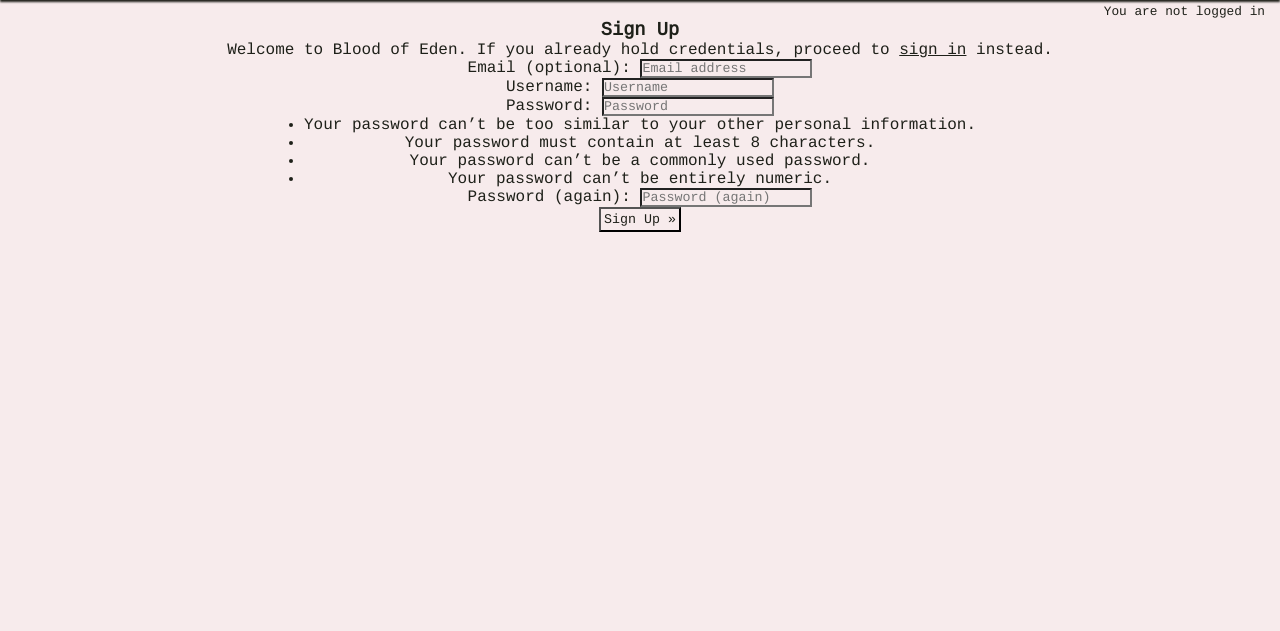
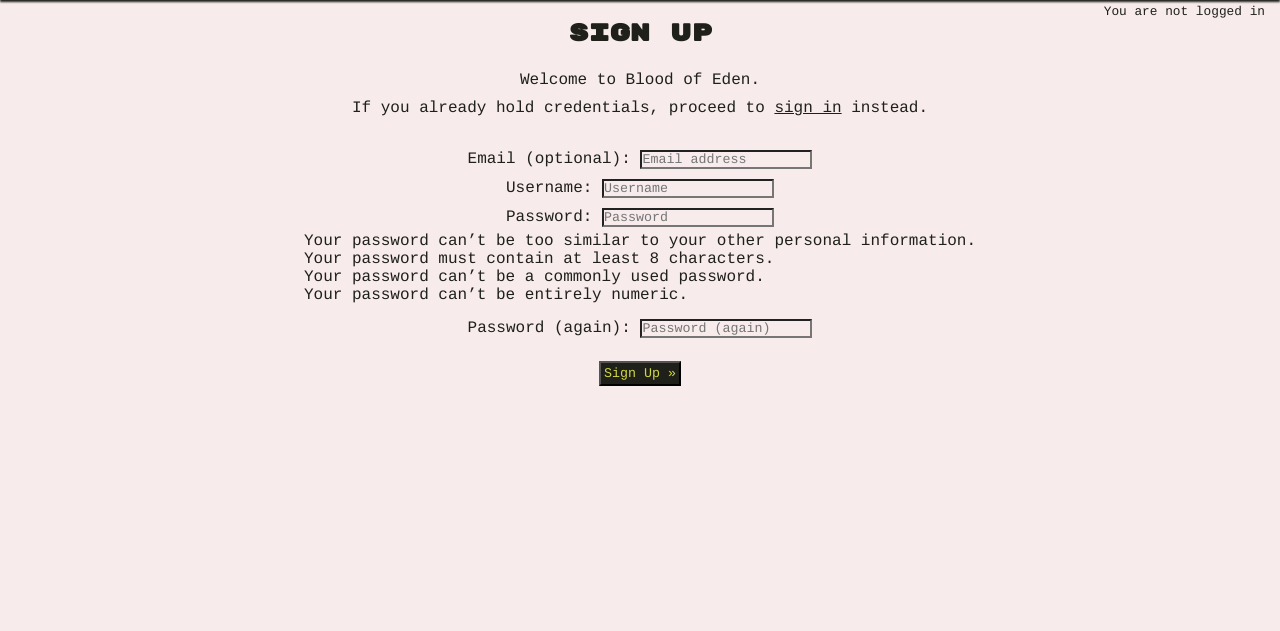
Before and after one commit to maria-grozova/blood-of-eden-blog, a Django app: page /accounts/signup/ in a window 1280 px wide. Shown: the part 38-669 px from the top of the page. Run offline with Django 4.2, Linux system fonts and the light colour scheme; some libraries are stand-ins or nearby versions.

Commit message:
add signup, login, logout styling and adjust html in templates

```diff
--- a/static/css/style.css
+++ b/static/css/style.css
@@ -9,7 +9,7 @@
 }
 
 main {
-    margin: 42px 0 15px;
+    margin: 42px 0 20px;
 }
 
 h1, h2 {
@@ -155,6 +155,17 @@ color: #F7EBEC;
 
 .account-manage p, .account-manage form {
     text-align: center;
+    padding: 5px;
+}
+
+.account-manage ul {
+    list-style: none;
+    text-align: left;
+}
+
+.account-btn {
+    background-color: #1E2019;
+    color: #D1D646;
 }
 
 /* index.html */
--- a/templates/account/signup.html
+++ b/templates/account/signup.html
@@ -6,19 +6,22 @@
 
 {% block content %}
 <div class="account-manage">
-  <h3>{% trans "Sign Up" %}</h3>
+  <h2>{% trans "Sign Up" %}</h2>
+  <br>
   <p>{% blocktrans %}
-    Welcome to Blood of Eden. If you already hold credentials, proceed to <a class="link" href="{{ login_url }}">sign
+    Welcome to Blood of Eden.</p>
+  <p>If you already hold credentials, proceed to <a class="link" href="{{ login_url }}">sign
       in</a> instead.
     {% endblocktrans %}</p>
-
+  <br>
   <form class="signup" id="signup_form" method="post" action="{% url 'account_signup' %}">
     {% csrf_token %}
     {{ form.as_p }}
     {% if redirect_field_value %}
     <input type="hidden" name="{{ redirect_field_name }}" value="{{ redirect_field_value }}" />
     {% endif %}
-    <button class="btn btn-signup right" type="submit">
+    <br>
+    <button class="account-btn" type="submit">
       {% trans "Sign Up" %} &raquo;</button>
   </form>
 </div>
```
Also changed, not shown: stories/urls.py (+0 -1 lines), templates/account/login.html (+7 -4 lines), templates/account/logout.html (+4 -4 lines).
